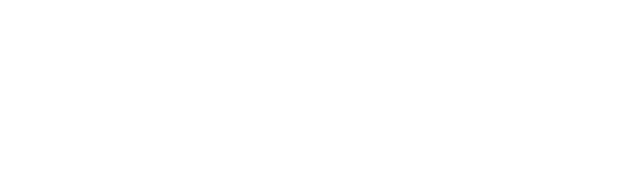
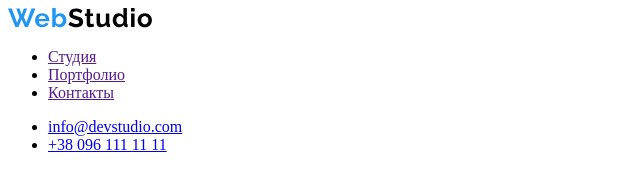
Before and after one commit to MaksShostak/goit-markup-hw-01, a plain HTML site: page index.html in a window 1280 px wide. Shown: the whole page, without its empty margins (0-640 px from the left). Drawn offline with Linux system fonts and the light colour scheme.

Commit message:
зроблено header

```diff
--- a/index.html
+++ b/index.html
@@ -4,7 +4,24 @@
     <meta charset="UTF-8" />
     <meta http-equiv="X-UA-Compatible" content="IE=edge" />
     <meta name="viewport" content="width=device-width, initial-scale=1.0" />
-    <title>Document</title>
+    <title>Студія</title>
   </head>
-  <body></body>
+  <body>
+    <header>
+      <nav>
+        <a href="/">
+          <img src="./images/WebStudio.svg" alt="logo WebStudio" />
+        </a>
+        <ul>
+          <li><a href="">Студия</a></li>
+          <li><a href="">Портфолио</a></li>
+          <li><a href="">Контакты</a></li>
+        </ul>
+      </nav>
+      <ul>
+        <li><a href="mailto:info@devstudio.com"> info@devstudio.com</a></li>
+        <li><a href="tel:++38 096 111 11 11">+38 096 111 11 11</a></li>
+      </ul>
+    </header>
+  </body>
 </html>
```
Also changed, not shown: images/WebStudio.svg (added).
